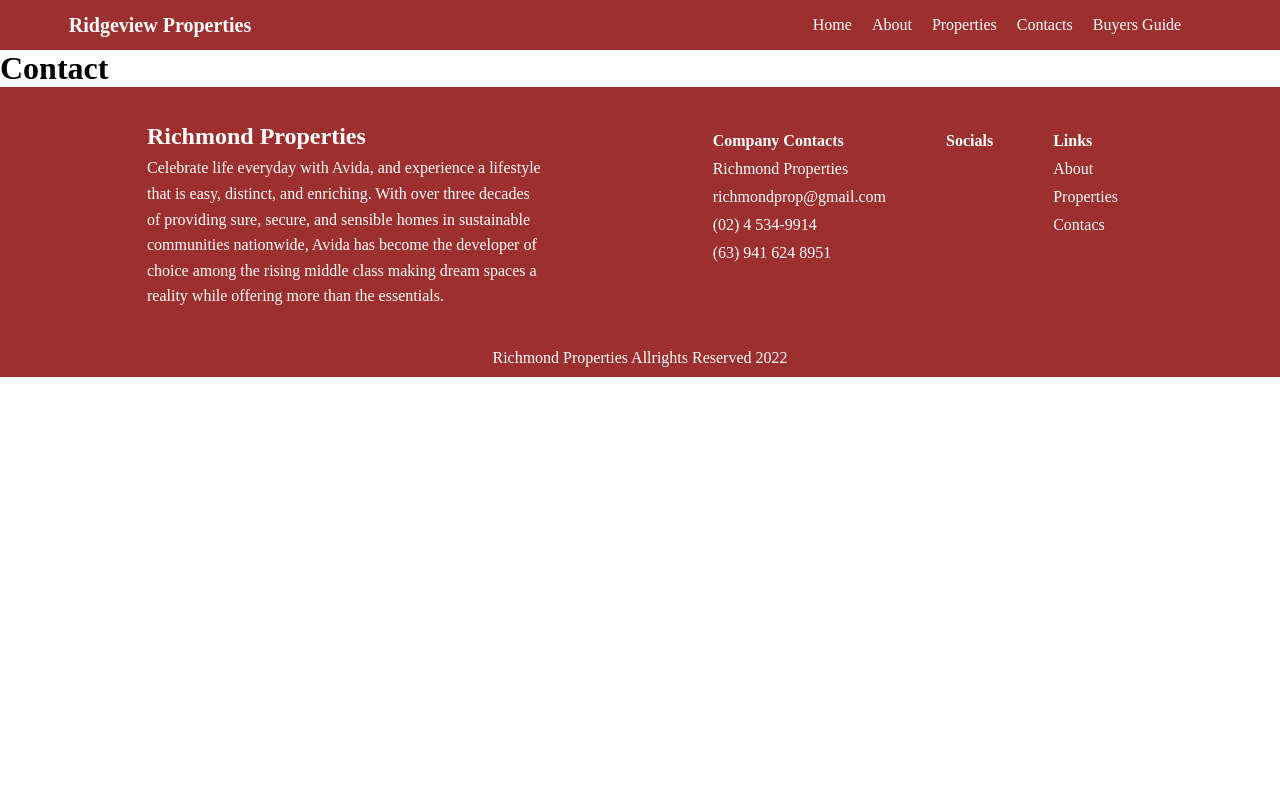
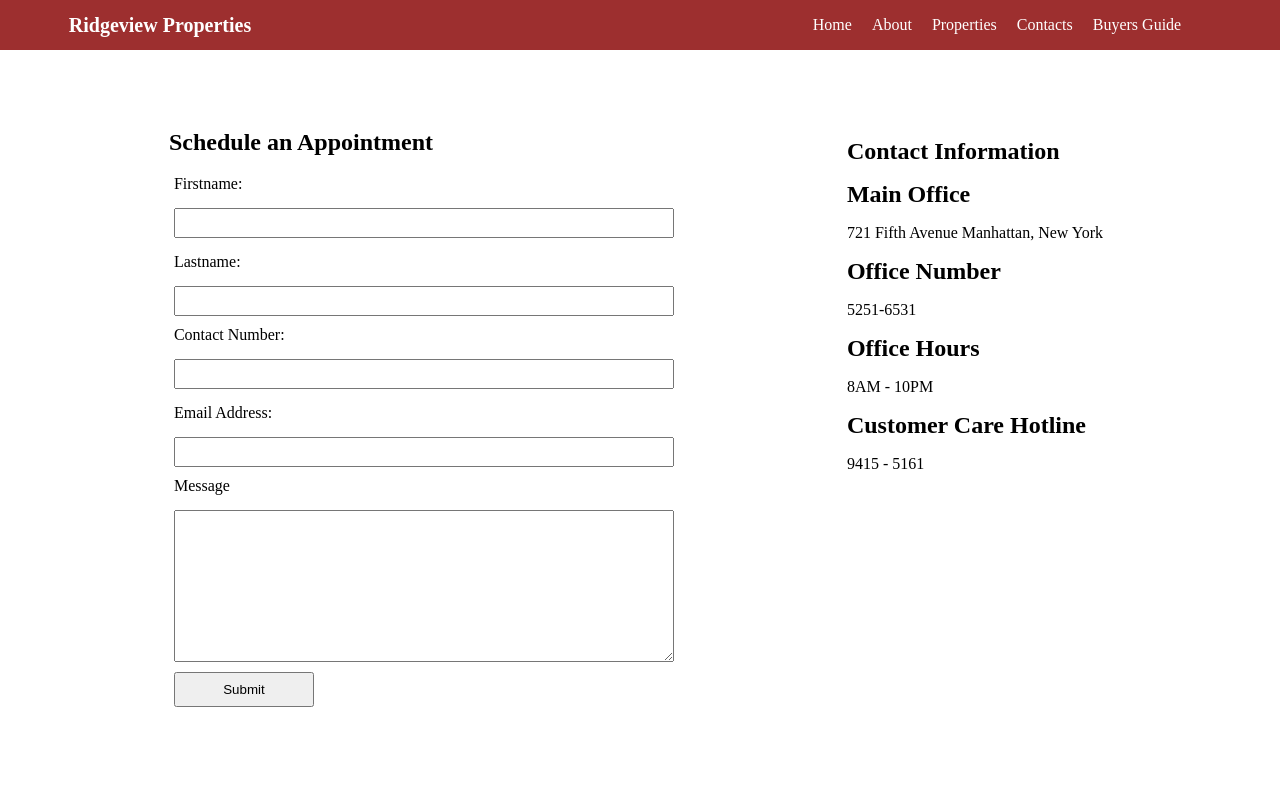
Before and after one commit to lowe25/RealEstate-Page, a React (Create React App) app: page /contacts in a window 1280 px wide. Shown: the top 800 px of the page. Built offline with nearby package versions, Linux system fonts and the light colour scheme.

Commit message:
Contact Design Done

```diff
--- a/src/Pages/Contacts/Contacts.js
+++ b/src/Pages/Contacts/Contacts.js
@@ -1,7 +1,56 @@
-function Contact(){
-    return(
-        <h1>Contact</h1>
-    )
+function Contact() {
+  return (
+    <>
+      <div className="contact-container">
+        <section className="app-container">
+          <form>
+          <h1>Schedule an Appointment</h1>
+            <div className="schedule-form">
+              <div className="per-info">
+                <label for="fname">Firstname:</label>
+                <input type="text" className="txt" id="fname"></input>
+                <label for="lname">Lastname:</label>
+                <input type="text" className="txt" id="lname"></input>
+              </div>
+
+              <div className="contact-info">
+                <label for="contnum">Contact Number:</label>
+                <input type="text" className="txt" id="contnum"></input>
+                <label for="email">Email Address:</label>
+                <input type="text" className="txt" id="email"></input>
+              </div>
+
+              <div className="msg-container">
+                <label for="txt-msg">Message</label>
+                <textarea name="" id="txt-msg" cols="60" rows="10"></textarea>
+              </div>
+
+              <div className="btn-con">
+               <input type="button" className="btn-submit" value="Submit" />
+              </div>
+            </div>
+          </form>
+        </section>
+
+        <section className="company-contact">
+        <div className="info">
+        <h1>Contact Information</h1>
+          <h1>Main Office</h1>
+          <p>721 Fifth Avenue Manhattan, New York</p>
+
+          <h1>Office Number</h1>
+          <p>5251-6531</p>
+
+          <h1>Office Hours</h1>
+          <p>8AM - 10PM</p>
+
+          <h1>Customer Care Hotline</h1>
+          <p>9415 - 5161</p>
+        </div>
+        </section>
+      </div>
+    </>
+  );
 }
 
 export default Contact;
--- a/src/Pages/Contacts/contacts.scss
+++ b/src/Pages/Contacts/contacts.scss
@@ -0,0 +1,46 @@
+.contact-container {
+  height: 100vh;
+  display: grid;
+  justify-content: center;
+  grid-template-columns: repeat(2, auto);
+  gap: 160px;
+}
+
+.app-container{
+    height: 740px;
+    display: grid;
+    align-items: center;
+    h1{
+        padding-bottom: 14px;
+    }
+    .schedule-form {
+        .per-info,
+        .contact-info,
+        .msg-container,
+        .btn-con {
+          display: grid;
+          gap:15px;
+          padding: 5px;
+        }
+        .txt {
+          height: 30px;
+          width: 500px;
+        }
+        .btn-submit{
+            height: 35px;
+            width: 140px;
+            cursor: pointer;
+        }
+      }
+
+}
+
+.company-contact {
+    height: 510px;
+    display: grid;
+    align-items: center;
+  h1,
+  p {
+    padding: 8px;
+  }
+}
```
